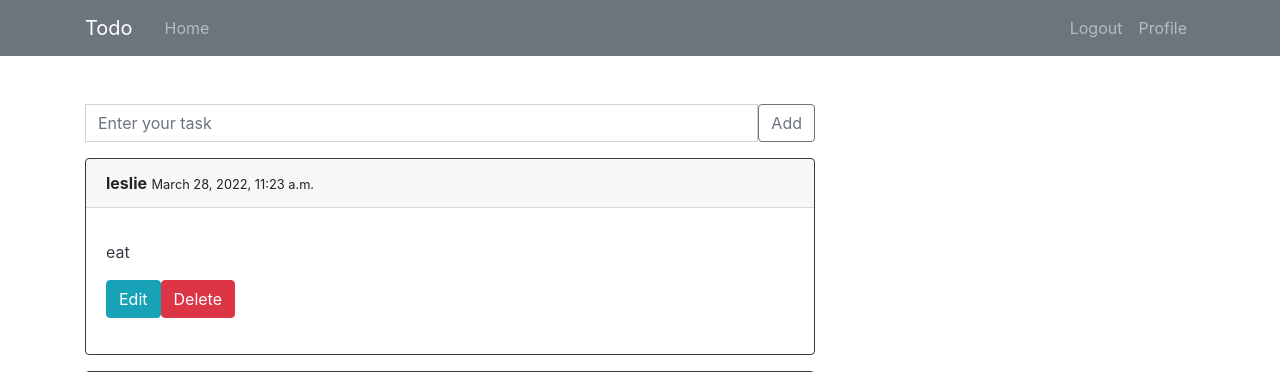
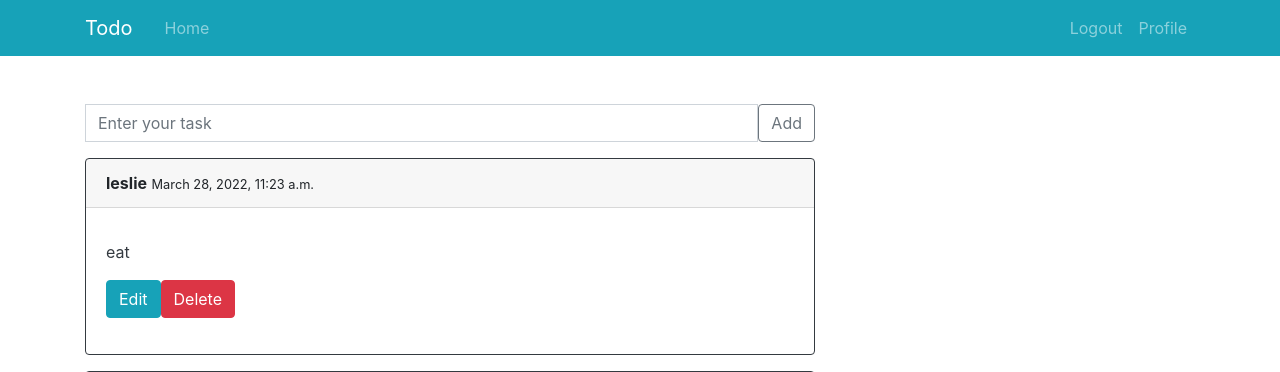
Before and after one commit to lesmadeit/todo-list-application, a Django app: page / in a window 1280 px wide. Shown: the top 372 px of the page. Run offline with Django 3.2, Linux system fonts and the light colour scheme; a user stored in the database is signed in; data comes from the database, SQL or seed files in the repository; some libraries are stand-ins or nearby versions.

Commit message:
base.html changes

```diff
--- a/todo_app/main/templates/main/base.html
+++ b/todo_app/main/templates/main/base.html
@@ -18,7 +18,7 @@
 
 <body></body>
 <header class="site-header">
-  <nav class="navbar navbar-expand-lg col mb-5 navbar-dark bg-secondary">
+  <nav class="navbar navbar-expand-lg col mb-5 navbar-dark bg-info">
     <div class="container">
       <a class="navbar-brand mr-4" href="{% url 'home' %}">Todo</i> </a>
       <button class="navbar-toggler" type="button" data-toggle="collapse" data-target="#navbarToggle"
```
